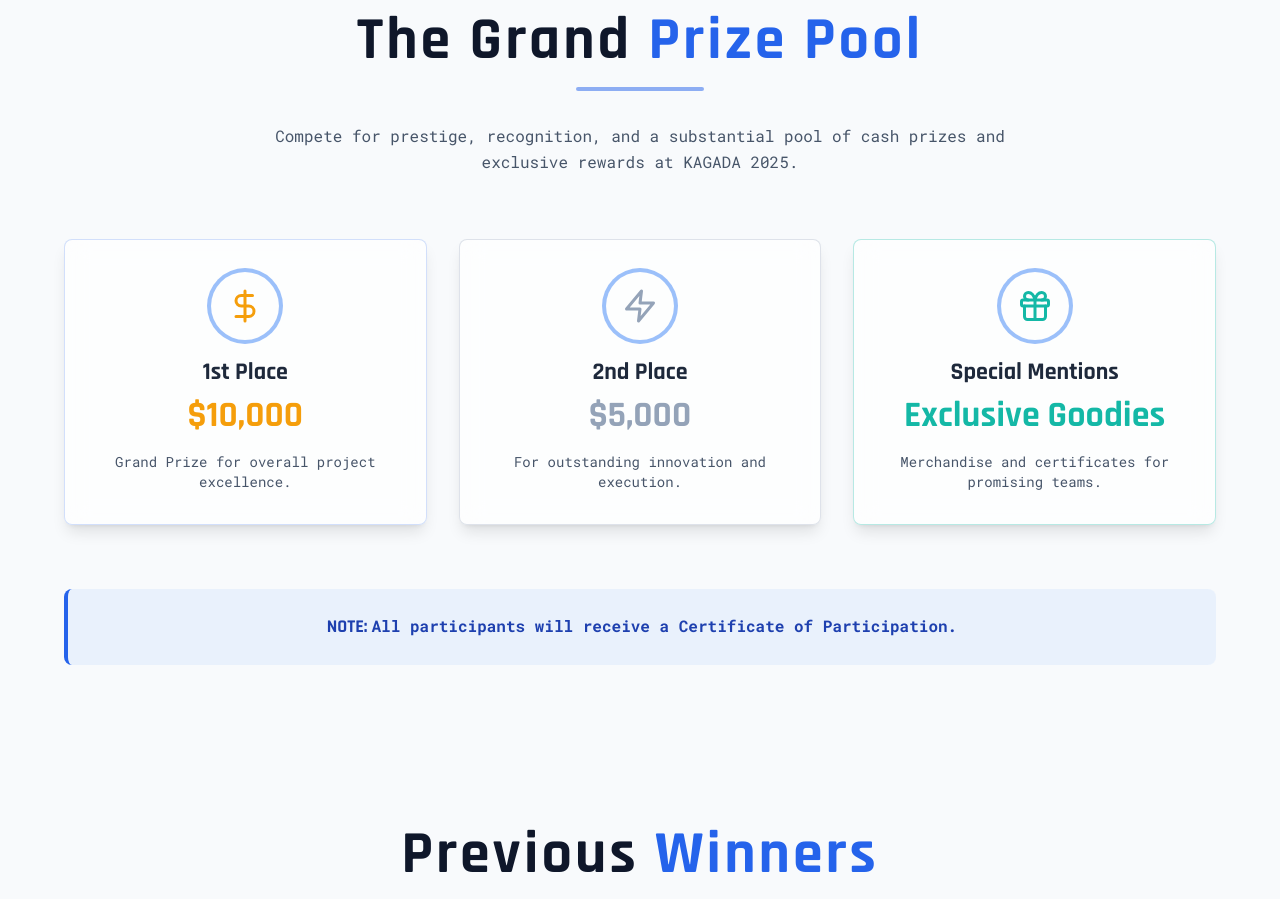
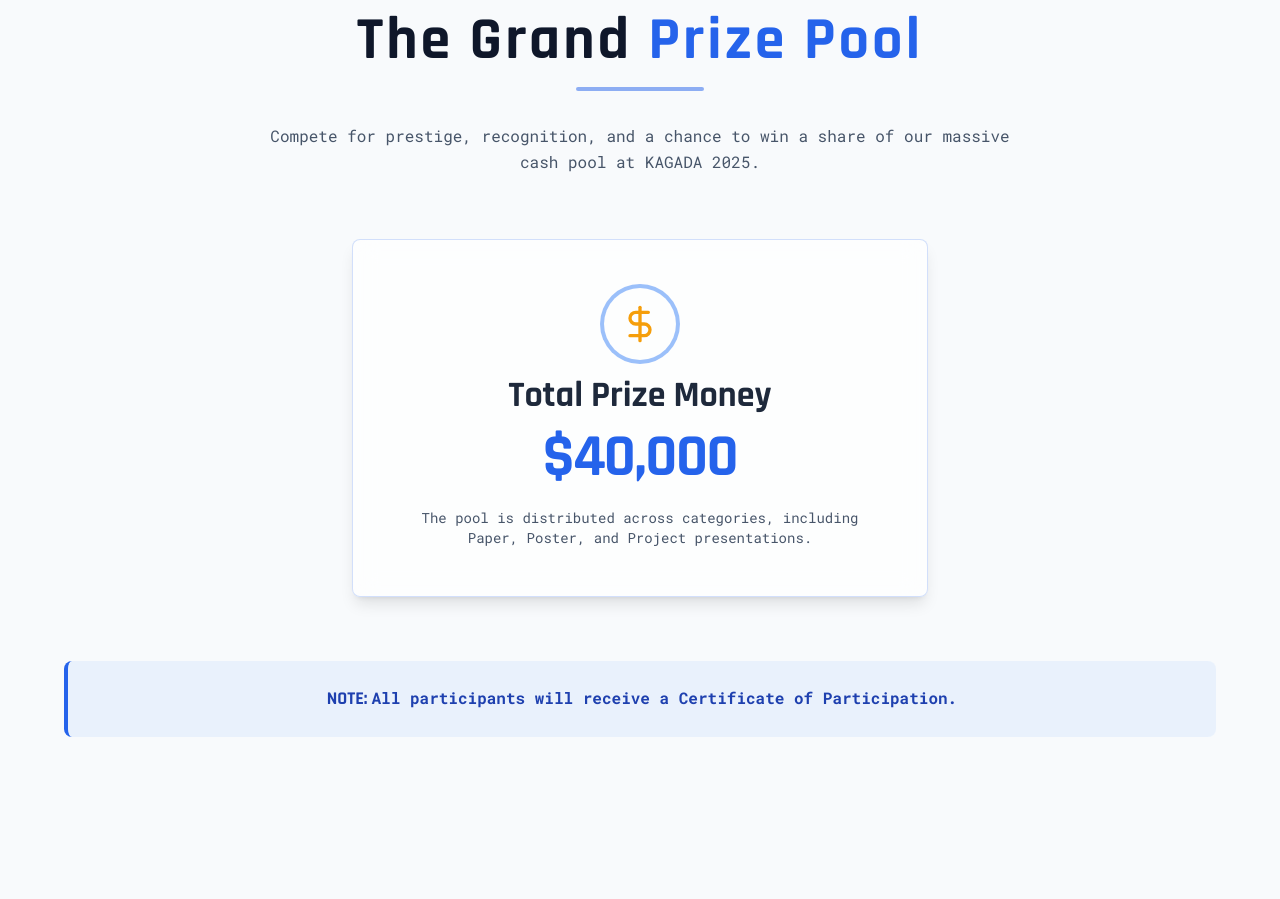
Before and after one commit to Lahari-nagaraj/KAGADA_21, a React (Vite) app: page / in a window 1280 px wide. Shown: the part 4380-5279 px from the top of the page. Built offline with nearby package versions, Linux system fonts and the light colour scheme.

Commit message:
prizepool update

```diff
--- a/src/components/PrizePool.tsx
+++ b/src/components/PrizePool.tsx
@@ -21,37 +21,11 @@ const SectionTitle: React.FC<{ children: React.ReactNode }> = ({
 
 // --- PrizePool Component ---
 const PrizePool: React.FC = () => {
-  const prizes = [
-    {
-      rank: "1st Place",
-      value: "$10,000",
-      description: "Grand Prize for overall project excellence.",
-      icon: DollarSign,
-      color: "text-amber-500", // Gold/Amber
-      bgClass: "border-amber-500/30",
-    },
-    {
-      rank: "2nd Place",
-      value: "$5,000",
-      description: "For outstanding innovation and execution.",
-      icon: Zap,
-      color: "text-slate-400", // Silver/Slate
-      bgClass: "border-slate-400/30",
-    },
-    {
-      rank: "Special Mentions",
-      value: "Exclusive Goodies",
-      description: "Merchandise and certificates for promising teams.",
-      icon: Gift,
-      color: "text-teal-500", // Bronze/Teal
-      bgClass: "border-teal-500/30",
-    },
-  ];
 
   return (
     <>
       <section id="prizes">
-        {/* Style block for fonts, copied from original component */}
+        {/* Style block for fonts, copied for consistency */}
         <style>{`
           @import url('https://fonts.googleapis.com/css2?family=Rajdhani:wght@700&family=Roboto+Mono:wght@400;700&display=swap');
           .font-rajdhani { font-family: 'Rajdhani', sans-serif; }
@@ -66,42 +40,46 @@ const PrizePool: React.FC = () => {
               </SectionTitle>
 
               <p className="text-center text-slate-600 max-w-3xl mx-auto leading-relaxed -mt-8 mb-16">
-                Compete for prestige, recognition, and a substantial pool of
-                cash prizes and exclusive rewards at KAGADA 2025.
+                Compete for prestige, recognition, and a chance to win a share of
+                our massive cash pool at KAGADA 2025.
               </p>
 
-              {/* Prize Cards */}
-              <div className="grid md:grid-cols-3 gap-8">
-                {prizes.map((prize, index) => (
+              {/* Main Prize Pool Card */}
+              <div className="flex justify-center">
                 <div
-                    key={index}
-                    className={`${cardStyle} p-8 flex flex-col items-center text-center transform hover:scale-[1.02] transition-transform duration-300 ${prize.bgClass}`}
+                  className={`${cardStyle} p-8 sm:p-12 max-w-xl w-full text-center border-amber-500/50`}
+                    // CHANGES: Reduced max-w to 'max-w-xl' and padding to 'p-8 sm:p-12'
                 >
-                    {/* Icon & Rank */}
-                    <div
-                      className={`p-4 rounded-full mb-4 ring-4 ${prize.color}/20`}
-                    >
-                      <prize.icon className={`${prize.color}`} size={36} />
+                  <div className="flex flex-col items-center">
+                    {/* Icon */}
+                    <div className="p-4 rounded-full mb-4 ring-4 text-amber-500/20">
+                      <DollarSign className="text-amber-500" size={40} />
+                        {/* Reduced icon size slightly */}
                     </div>
 
-                    <h3 className="font-rajdhani text-2xl font-bold text-slate-800 mb-2">
-                      {prize.rank}
+                    <h3 className="font-rajdhani text-3xl sm:text-4xl font-bold text-slate-800 mb-3">
+                        {/* Reduced title font size */}
+                      Total Prize Money
                     </h3>
 
-                    {/* Prize Value */}
+                    {/* Prize Value (The main focus) */}
                     <p
-                      className={`font-rajdhani text-4xl font-extrabold ${prize.color} mb-4`}
+                      className="font-rajdhani text-5xl sm:text-6xl font-extrabold text-blue-600 mb-5 tracking-tight"
+                        // Reduced prize value font size
                     >
-                      {prize.value}
+                      $40,000
                     </p>
 
-                    {/* Description */}
-                    <p className="text-slate-600 text-sm">{prize.description}</p>
+                    {/* Distribution Note */}
+                    <p className="text-slate-600 max-w-md text-sm">
+                      The pool is distributed across categories,
+                      including Paper, Poster, and Project presentations.
+                    </p>
                   </div>
-                ))}
+                </div>
               </div>
 
-              {/* Note on Participation */}
+              {/* Note on Participation (Kept for completeness) */}
               <div className="text-center mt-16 p-6 bg-blue-100/50 border-l-4 border-blue-600 rounded-lg">
                 <p className="font-semibold text-blue-800">
                   <span className="font-rajdhani text-lg font-bold mr-1">NOTE:</span>
@@ -109,6 +87,7 @@ const PrizePool: React.FC = () => {
                 </p>
               </div>
             </div>
+
           </div>
         </section>
       </section>
```
Lines whose indentation alone changed are shown as unchanged.
